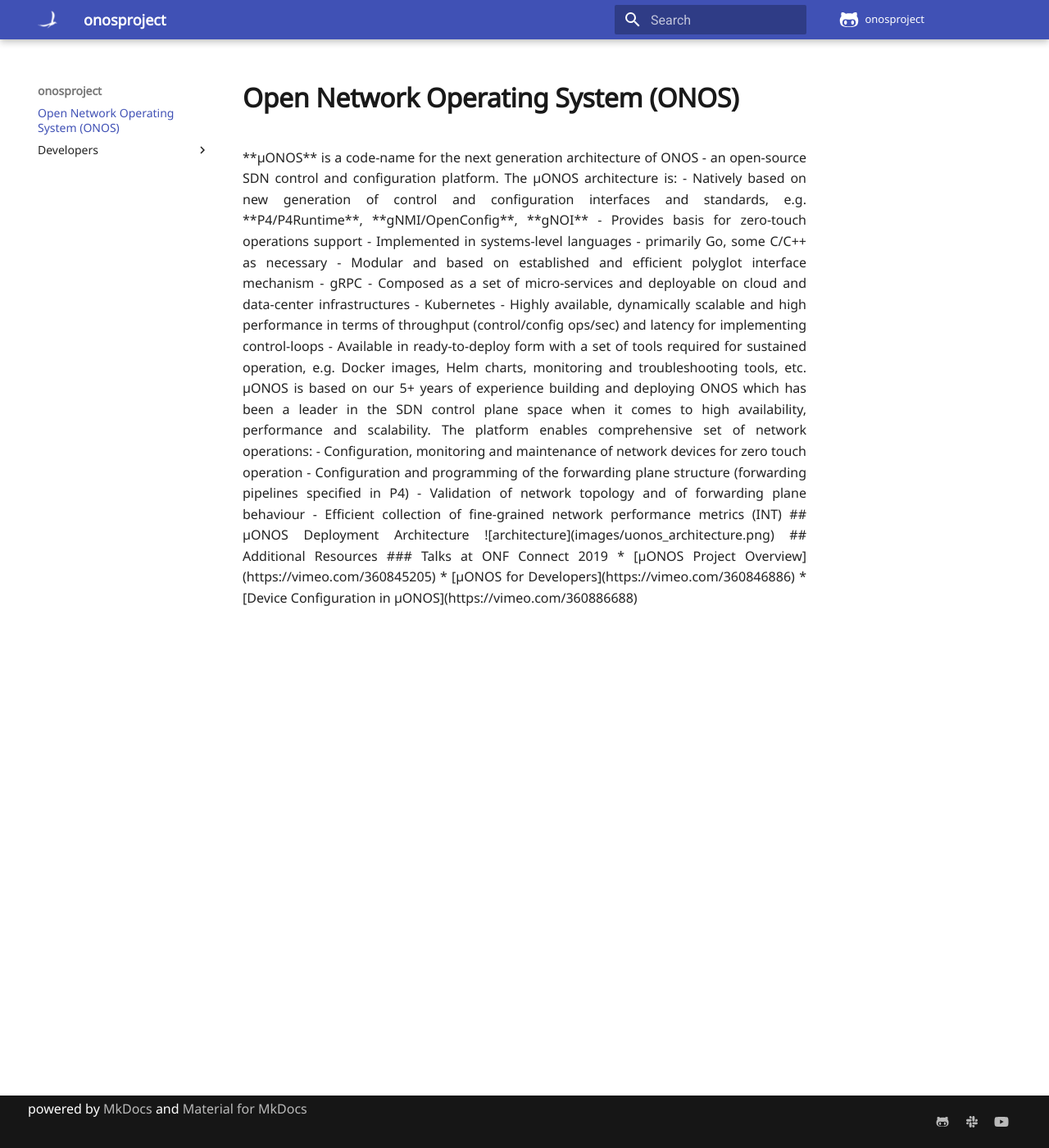
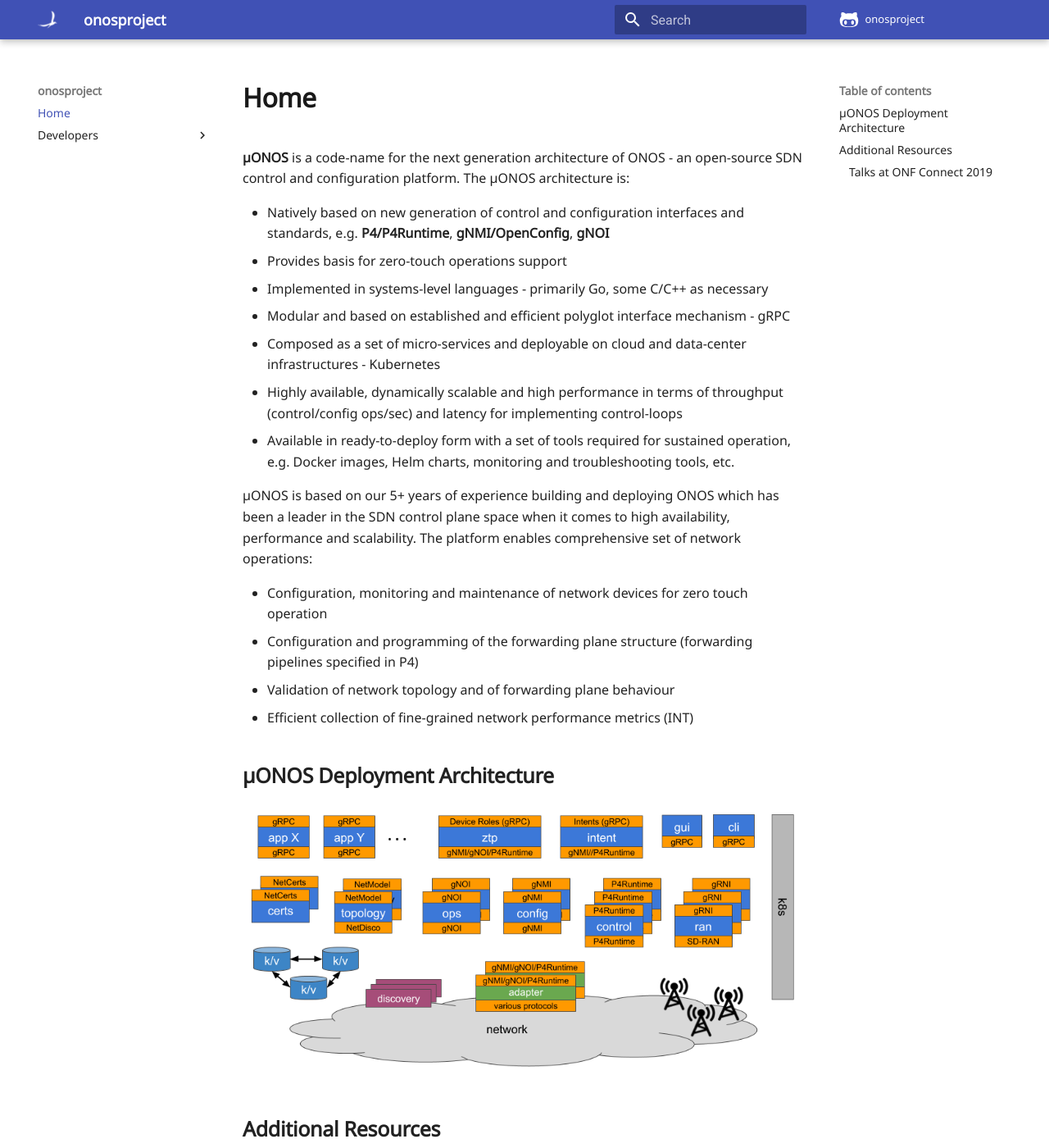
Before and after one commit to onosproject/onos-docs, an MkDocs documentation site: the page built from docs/content/README.md, in a window 1280 px wide and 1400 px high. Shown: the whole window at 82% size. Built offline with MkDocs 1.6.1 and Material for MkDocs 9.7.7, drawn with Linux system fonts in a browser that asks for light colours; some of the changed text lies outside the part shown.

```diff
--- a/docs/content/README.md
+++ b/docs/content/README.md
@@ -1,6 +1,3 @@
-# Open Network Operating System (ONOS)
-<div style="text-align: justify">
-
 **µONOS** is a code-name for the next generation architecture of ONOS - an open-source SDN control and configuration platform.
 The µONOS architecture is:
 
@@ -29,5 +26,3 @@ The platform enables comprehensive set of network operations:
 * [µONOS Project Overview](https://vimeo.com/360845205)
 * [µONOS for Developers](https://vimeo.com/360846886)
 * [Device Configuration in µONOS](https://vimeo.com/360886688)
-
-</div>
```
Also changed, not shown: 3 other files.
